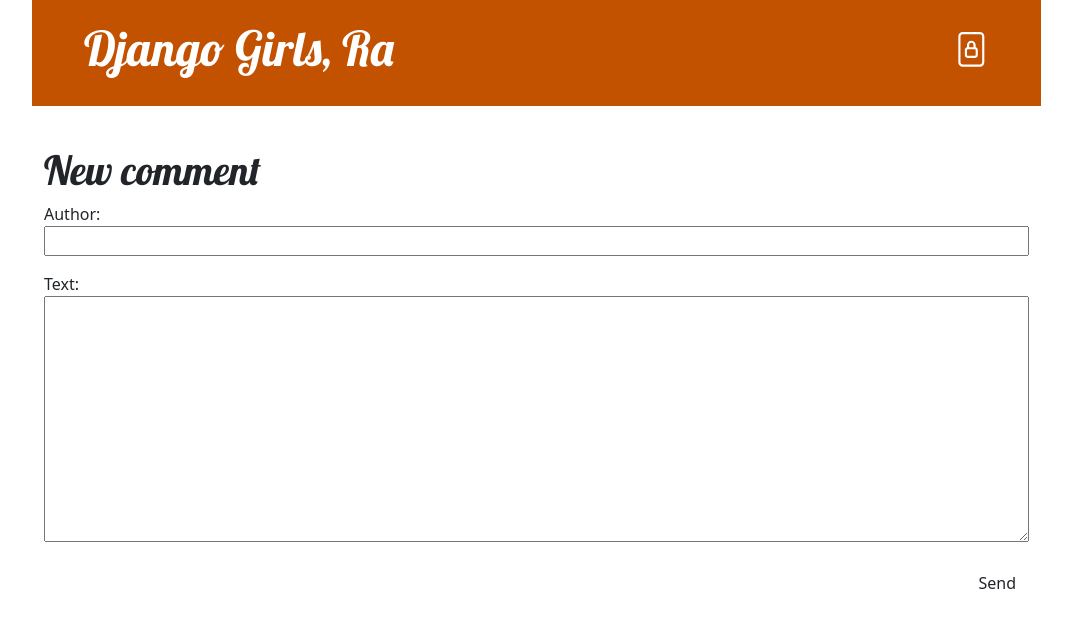
After one commit to ReinaAdair/DjangoGirls, a Django app: page /post/1/comment/ in a window 1280 px wide. The commit adds this page. Shown: the top 628 px of the page, without its empty margins (111-1183 px from the left). Run offline with Django 3.2, Linux system fonts and the light colour scheme; data comes from the database, SQL or seed files in the repository; both versions use the stored data as it was after the commit.

Commit message:
finally done with this stupid webdev nonsense

```diff
--- a/blog/admin.py
+++ b/blog/admin.py
@@ -1,4 +1,5 @@
 from django.contrib import admin
-from .models import Post
+from .models import Post, Comment
 
 admin.site.register(Post)
+admin.site.register(Comment)
--- a/blog/forms.py
+++ b/blog/forms.py
@@ -1,9 +1,16 @@
 from django import forms
 
-from .models import Post
+from .models import Post, Comment
 
 class PostForm(forms.ModelForm):
 
     class Meta:
         model = Post
         fields = ('title', 'text')
+
+
+class CommentForm(forms.ModelForm):
+
+    class Meta:
+        model = Comment
+        fields = ('author', 'text',)
--- a/blog/models.py
+++ b/blog/models.py
@@ -13,5 +13,22 @@ class Post(models.Model):
         self.published_date = timezone.now()
         self.save()
 
+    def approved_comments(self):
+        return self.comments.filter(approved_comment=True)
+
     def __str__(self):
         return self.title
+
+class Comment(models.Model):
+    post = models.ForeignKey('blog.Post', on_delete=models.CASCADE, related_name='comments')
+    author = models.CharField(max_length=200)
+    text = models.TextField()
+    created_date = models.DateTimeField(default=timezone.now)
+    approved_comment = models.BooleanField(default=False)
+
+    def approve(self):
+        self.approved_comment = True
+        self.save()
+
+    def __str__(self):
+        return self.text
--- a/blog/static/css/blog.css
+++ b/blog/static/css/blog.css
@@ -80,3 +80,7 @@ html {
     padding-left: 10%;
     padding-right: 10%;
 }
+
+.comment {
+    margin: 20px 0px 20px 20px;
+}
--- /dev/null
+++ b/blog/templates/blog/add_comment_to_post.html
@@ -0,0 +1,9 @@
+{% extends 'blog/base.html' %}
+
+{% block content %}
+    <h1>New comment</h1>
+    <form method="POST" class="post-form">{% csrf_token %}
+        {{ form.as_p }}
+        <button type="submit" class="save btn btn-default">Send</button>
+    </form>
+{% endblock %}
--- a/blog/templates/blog/base.html
+++ b/blog/templates/blog/base.html
@@ -15,6 +15,14 @@
                     <a href="{% url 'post_new' %}" class="top-menu">
                         {% include './icons/file-earmark-plus.svg' %}
                     </a>
+                    <a href="{% url 'post_draft_list' %}" class="top-menu">
+                        {% include './icons/terminal.svg' %}
+                    </a>
+                    <p class="top-menu">Hello {{ user.username }} <small>(<a href="{% url 'logout' %}">Log out</a>)</small></p>
+                {% else %}
+                    <a href="{% url 'login' %}" class="top-menu">
+                        {% include './icons/file-lock.svg' %}
+                    </a>
                 {% endif %}
                 <h1><a href="/">Django Girls, Ra</a></h1>
             </div>
--- a/blog/templates/blog/post_list.html
+++ b/blog/templates/blog/post_list.html
@@ -8,6 +8,7 @@
             </time>
             <h2><a href="{% url 'post_detail' pk=post.pk %}">{{ post.title }}</a></h2>
             <p>{{ post.text|linebreaksbr }}</p>
+            <a href="{% url 'post_detail' pk=post.pk %}">Comments: {{ post.approved_comments.count }}</a>
         </article>
     {% endfor %}
 {% endblock %}
--- a/blog/urls.py
+++ b/blog/urls.py
@@ -6,4 +6,10 @@ urlpatterns = [
     path('post/<int:pk>/', views.post_detail, name='post_detail'),
     path('post/new/', views.post_new, name='post_new'),
     path('post/<int:pk>/edit/', views.post_edit, name='post_edit'),
+    path('drafts/', views.post_draft_list, name='post_draft_list'),
+    path('post/<pk>/publish/', views.post_publish, name='post_publish'),
+    path('post/<pk>/remove', views.post_remove, name='post_remove'),
+    path('post/<int:pk>/comment/', views.add_comment_to_post, name='add_comment_to_post'),
+    path('comment/<int:pk>/approve/', views.comment_approve, name='comment_approve'),
+    path('comment/<int:pk>/remove/', views.comment_remove, name='comment_remove'),
 ]
--- a/blog/views.py
+++ b/blog/views.py
@@ -1,7 +1,8 @@
 from django.shortcuts import render, get_object_or_404, redirect
+from django.contrib.auth.decorators import login_required
 from django.utils import timezone
-from .forms import PostForm
-from .models import Post
+from .forms import PostForm, CommentForm
+from .models import Post, Comment
 
 def post_list(request):
     posts = Post.objects.filter(published_date__lte=timezone.now()).order_by('published_date')
@@ -11,6 +12,8 @@ def post_detail(request, pk):
     post = get_object_or_404(Post, pk=pk)
     return render(request, 'blog/post_detail.html', {'post': post})
 
+
+@login_required
 def post_new(request):
     if request.method == "POST":
         form = PostForm(request.POST)
@@ -18,7 +21,6 @@ def post_new(request):
         if form.is_valid():
             post = form.save(commit=False)
             post.author = request.user
-            post.published_date = timezone.now()
             post.save()
             return redirect('post_detail', pk=post.pk)
 
@@ -27,6 +29,7 @@ def post_new(request):
 
     return render(request, 'blog/post_edit.html', {'form' : form})
 
+@login_required
 def post_edit(request, pk):
     post = get_object_or_404(Post, pk=pk)
     if request.method == "POST":
@@ -34,10 +37,52 @@ def post_edit(request, pk):
         if form.is_valid():
             post = form.save(commit=False)
             post.author = request.user
-            post.published_date = timezone.now()
             post.save()
             return redirect('post_detail', pk=post.pk)
 
     else:
         form = PostForm(instance=post)
     return render(request, 'blog/post_edit.html', {'form' : form})
+
+@login_required
+def post_draft_list(request):
+    posts= Post.objects.filter(published_date__isnull=True).order_by('created_date')
+    return render(request, 'blog/post_draft_list.html', {'posts' : posts})
+
+@login_required
+def post_publish(request, pk):
+    post = get_object_or_404(Post, pk=pk)
+    post.publish()
+    return redirect('post_detail', pk=pk)
+
+@login_required
+def post_remove(request, pk):
+    post = get_object_or_404(Post, pk=pk)
+    post.delete()
+    return redirect('post_list')
+
+
+def add_comment_to_post(request, pk):
+    post = get_object_or_404(Post, pk=pk)
+    if request.method == "POST":
+        form = CommentForm(request.POST)
+        if form.is_valid():
+            comment = form.save(commit=False)
+            comment.post = post
+            comment.save()
+            return redirect('post_detail', pk=post.pk)
+    else:
+        form = CommentForm()
+    return render(request, 'blog/add_comment_to_post.html', {'form': form})
+
+@login_required
+def comment_approve(request, pk):
+    comment = get_object_or_404(Comment, pk=pk)
+    comment.approve()
+    return redirect('post_detail', pk=comment.post.pk)
+
+@login_required
+def comment_remove(request, pk):
+    comment = get_object_or_404(Comment, pk=pk)
+    comment.delete()
+    return redirect('post_detail', pk=comment.post.pk)
--- a/mysite/settings.py
+++ b/mysite/settings.py
@@ -125,3 +125,5 @@ STATIC_ROOT = BASE_DIR / 'static'
 # https://docs.djangoproject.com/en/3.2/ref/settings/#default-auto-field
 
 DEFAULT_AUTO_FIELD = 'django.db.models.BigAutoField'
+
+LOGIN_REDIRECT_URL = '/'
--- a/mysite/urls.py
+++ b/mysite/urls.py
@@ -16,7 +16,11 @@ Including another URLconf
 from django.contrib import admin
 from django.urls import path, include
 
+from django.contrib.auth import views
+
 urlpatterns = [
     path('admin/', admin.site.urls),
+    path('accounts/login', views.LoginView.as_view(), name='login'),
+    path('accounts/lougout/', views.LogoutView.as_view(next_page='/'), name='logout'),
     path('', include('blog.urls')),
 ]
```
Also changed, not shown: blog/templates/blog/post_detail.html (+28 -0 lines), blog/templates/blog/post_draft_list.html (added, +11 -0 lines), blog/templates/registration/login.html (added, +24 -0 lines), blog/migrations/0002_comment.py (added), blog/templates/blog/icons/file-lock.svg (added), blog/templates/blog/icons/terminal.svg (added), blog/templates/blog/icons/trash.svg (added), db.sqlite3.
